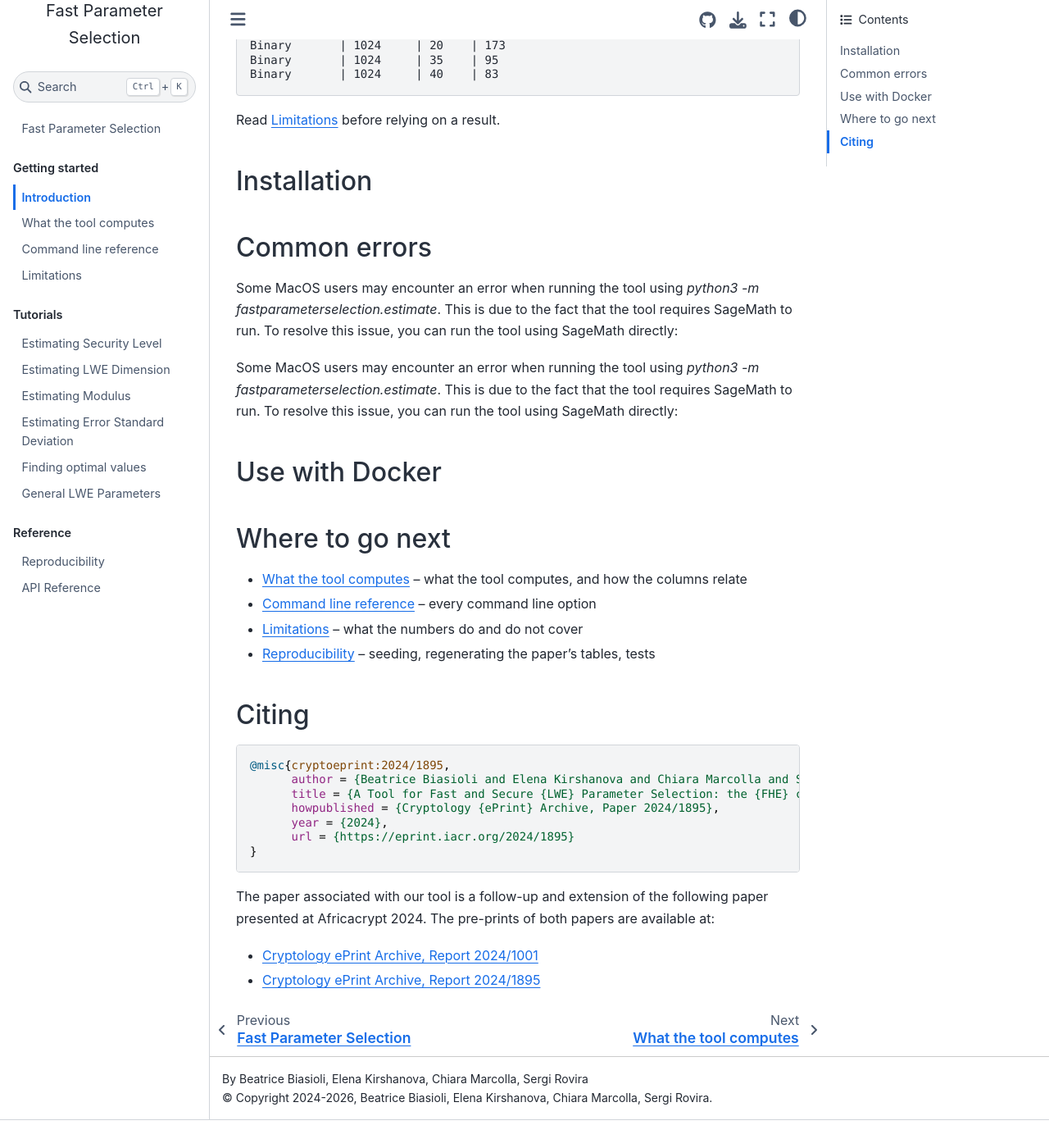
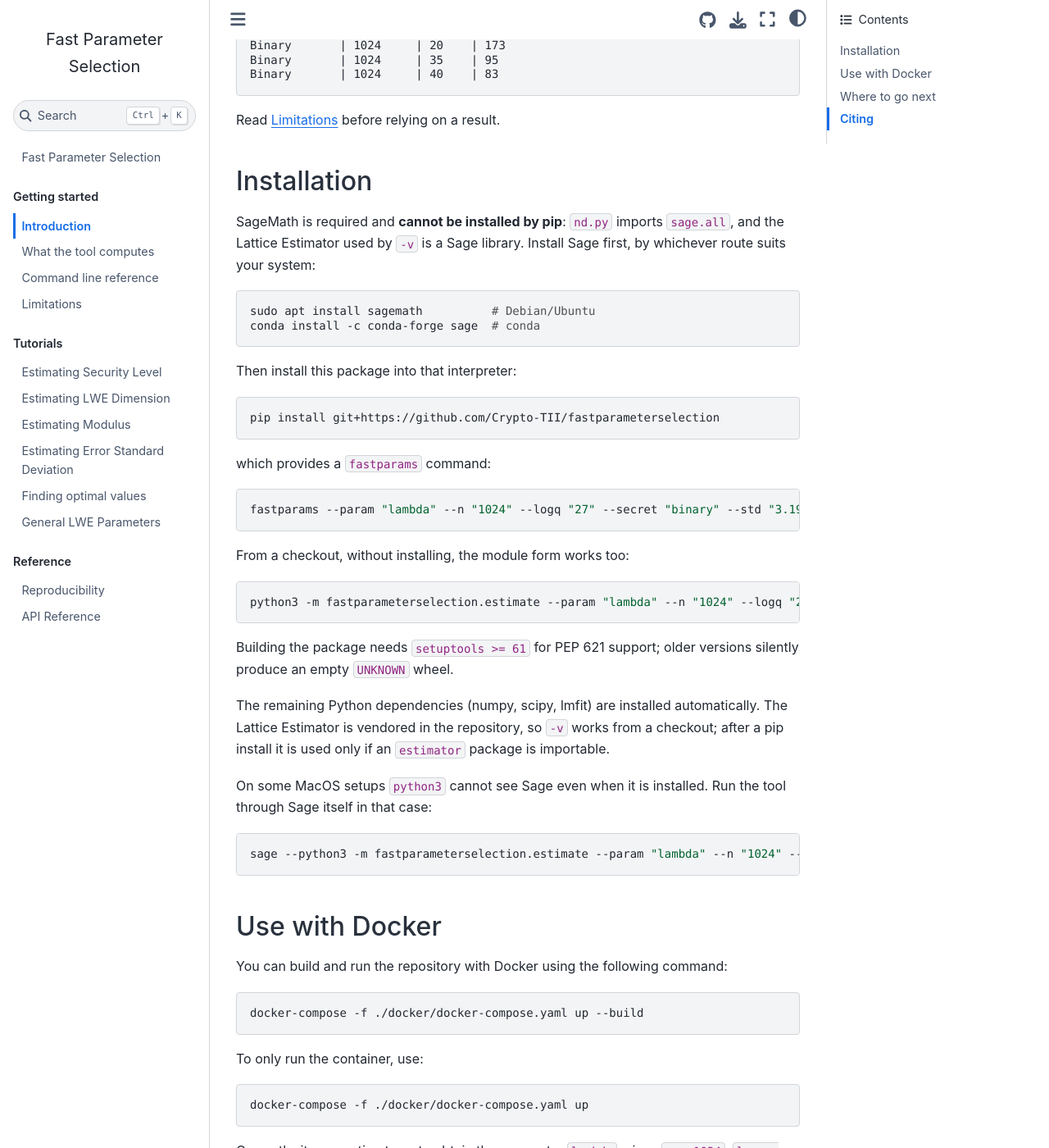
Before and after one commit to Crypto-TII/fastparameterselection, a Sphinx documentation site: the page built from docs/introduction.rst, in a window 1280 px wide and 1400 px high, scrolled down 526 px. Shown: the whole window at 82% size. Built offline with Sphinx 7.4.7 and the Sphinx Book theme 1.1.4, drawn with Linux system fonts in a browser that asks for light colours; before the commit the page ends 1892 px from its top, so only the background shows below that; some of the changed text lies outside the part shown.

Commit message:
Rewrite the README
- Regenerate all four examples; they printed "Uniform (-1 0)" and two had wrong
  numbers
- Fix --error "3.19", which exited with "Error distribution not supported"
- Fix sage-python3, which is not a command
- Unescape the log q separators in the Docker examples; docker-compose uses no
  shell, so parse_logq rejected them
- Remove the duplicated "Common errors" section
- Put installation before usage and add a section on what the tool does not
  cover

```diff
--- a/docs/introduction.rst
+++ b/docs/introduction.rst
@@ -33,19 +33,96 @@
 Installation
 ------------
 
+SageMath is required and **cannot be installed by pip**: ``nd.py`` imports
+``sage.all``, and the Lattice Estimator used by ``-v`` is a Sage library.
+Install Sage first, by whichever route suits your system:
 
+.. code-block:: bash
 
-Common errors
--------------
+   sudo apt install sagemath          # Debian/Ubuntu
+   conda install -c conda-forge sage  # conda
 
-Some MacOS users may encounter an error when running the tool using `python3 -m fastparameterselection.estimate`. This is due to the fact that the tool requires SageMath to run. To resolve this issue, you can run the tool using SageMath directly:
+Then install this package into that interpreter:
 
-Some MacOS users may encounter an error when running the tool using `python3 -m fastparameterselection.estimate`. This is due to the fact that the tool requires SageMath to run. To resolve this issue, you can run the tool using SageMath directly:
+.. code-block:: bash
+
+   pip install git+https://github.com/Crypto-TII/fastparameterselection
+
+which provides a ``fastparams`` command:
+
+.. code-block:: bash
+
+   fastparams --param "lambda" --n "1024" --logq "27" --secret "binary" --std "3.19"
+
+From a checkout, without installing, the module form works too:
+
+.. code-block:: bash
+
+   python3 -m fastparameterselection.estimate --param "lambda" --n "1024" --logq "27" --secret "binary" --std "3.19"
+
+Building the package needs ``setuptools >= 61`` for PEP 621 support; older
+versions silently produce an empty ``UNKNOWN`` wheel.
+
+The remaining Python dependencies (numpy, scipy, lmfit) are installed
+automatically. The Lattice Estimator is vendored in the repository, so ``-v``
+works from a checkout; after a pip install it is used only if an ``estimator``
+package is importable.
+
+On some MacOS setups ``python3`` cannot see Sage even when it is installed. Run
+the tool through Sage itself in that case:
+
+.. code-block:: bash
+
+   sage --python3 -m fastparameterselection.estimate --param "lambda" --n "1024" --logq "27" --secret "binary"
 
 Use with Docker
 ---------------
 
+You can build and run the repository with Docker using the following command:
 
+.. code-block:: bash
+
+   docker-compose -f ./docker/docker-compose.yaml up --build
+
+To only run the container, use:
+
+.. code-block:: bash
+
+   docker-compose -f ./docker/docker-compose.yaml up
+
+Currently, it runs `estimate.py` to obtain the parameter ``lambda``, given ``n = 1024``, ``logq = 35``, binary secret distribution, and standard deviation of the error distribution ``3.19``. To run the estimation with your parameters, you can modify the command line in `docker-compose.yaml` as follows:
+
+Find an estimation of the security level:
+
+.. code-block:: yaml
+
+   command: [ "sage", "--python3", "-m", "fastparameterselection.estimate", "--param", "lambda",  "--n", "1024", "--logq", "20-30;35;40-60", "--secret", "binary", "--error", "gaussian", "--std", "3.19"]
+
+Find an estimation of the security level and verify it against the Lattice Estimator:
+
+.. code-block:: yaml
+
+   command: [ "sage", "--python3", "-m", "fastparameterselection.estimate", "--param", "lambda",  "--n", "1024", "--logq", "20-30;35;40-60", "--secret", "binary", "--error", "gaussian", "--std", "3.19", "-v" ]
+
+Find an estimation of the LWE dimension:
+
+.. code-block:: yaml
+
+   command: ["sage", "--python3", "-m", "fastparameterselection.estimate", "--param", "n",  "--lambda", "80", "--logq", "20", "--secret", "binary", "--error", "gaussian", "--std", "3.19"]
+
+Find an estimation of the size of the modulus q:
+
+.. code-block:: yaml
+
+   command: ["sage", "--python3", "-m", "fastparameterselection.estimate", "--param", "logq",  "--lambda", "80", "--n", "1024", "--secret", "binary", "--error", "gaussian", "--std", "3.19"]
+
+Find an estimation of the standard deviation of the error distribution:
+
+.. code-block:: yaml
+
+   command: ["sage", "--python3", "-m", "fastparameterselection.estimate", "--param", "std_e",  "--lambda", "80", "--n", "1024", "--logq", "20", "--secret", "binary"]
+
+**Note**: for a standard deviation of the error much larger than ``3.19``, the Lattice Estimator becomes imprecise, so the ``est bdd`` column of ``--param std_e`` should be treated as indicative only.
 
 Where to go next
 ----------------
```
Also changed, not shown: README.rst (+127 -106 lines).
